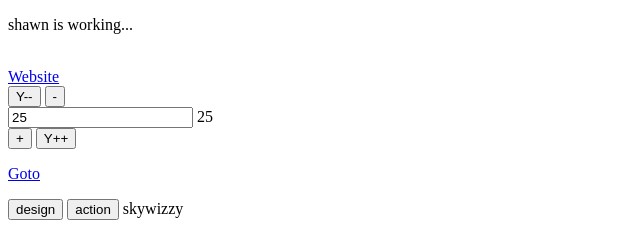
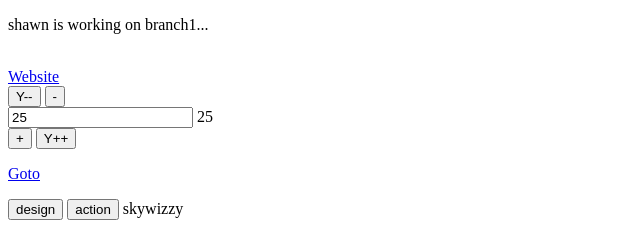
Before and after one commit to skywizzy/test, a plain HTML site: page index.html in a window 1280 px wide. Shown: the top 235 px of the page, 0-640 px from the left. Drawn offline with Linux system fonts and the light colour scheme.

Commit message:
correct
To changes made

```diff
--- a/index.html
+++ b/index.html
@@ -10,7 +10,7 @@
 <body>
     <main>
         <section id="vue_app">
-            <p>{{ name }} is working...</p><br>
+            <p>{{ name }} is working on branch1...</p><br>
             <a :href="website">Website</a><br>
             <button @dblclick="subFive(5)">Y--</button>
             <button @click="sub">-</button><br>
```
